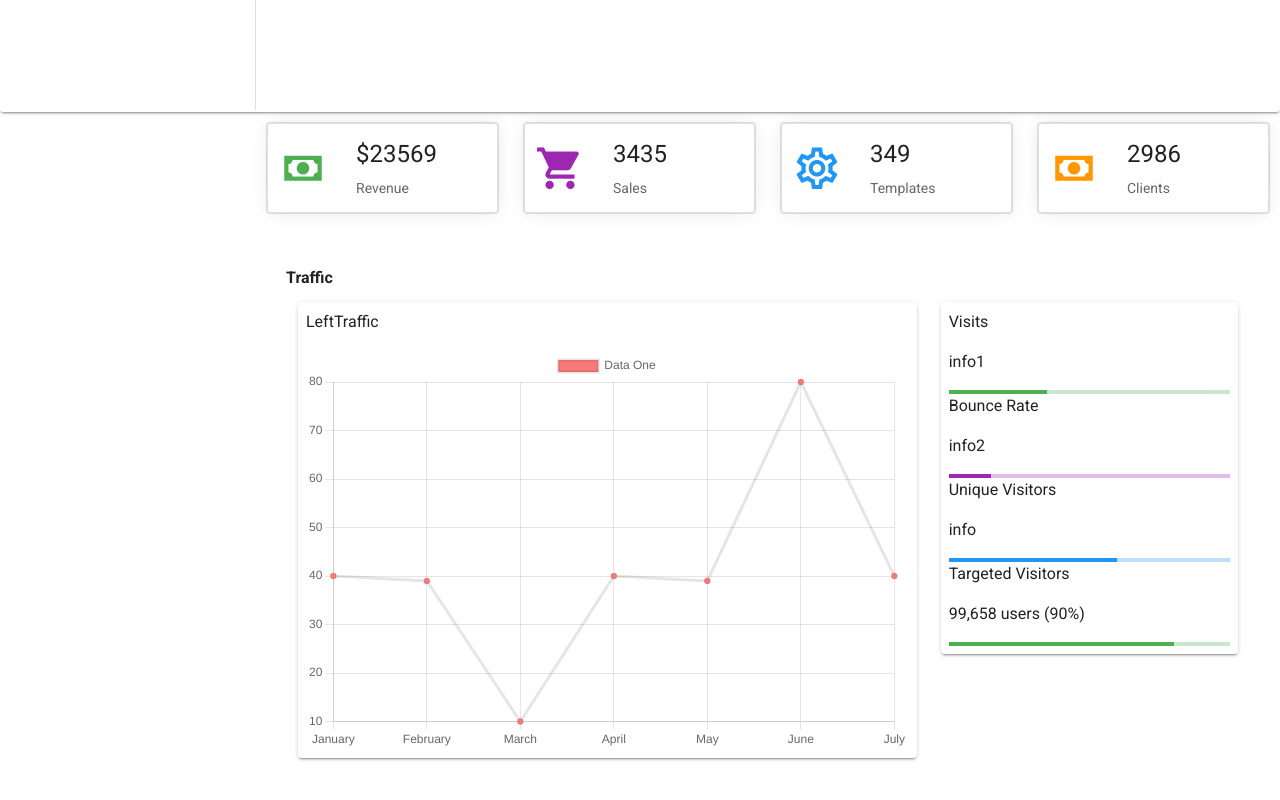
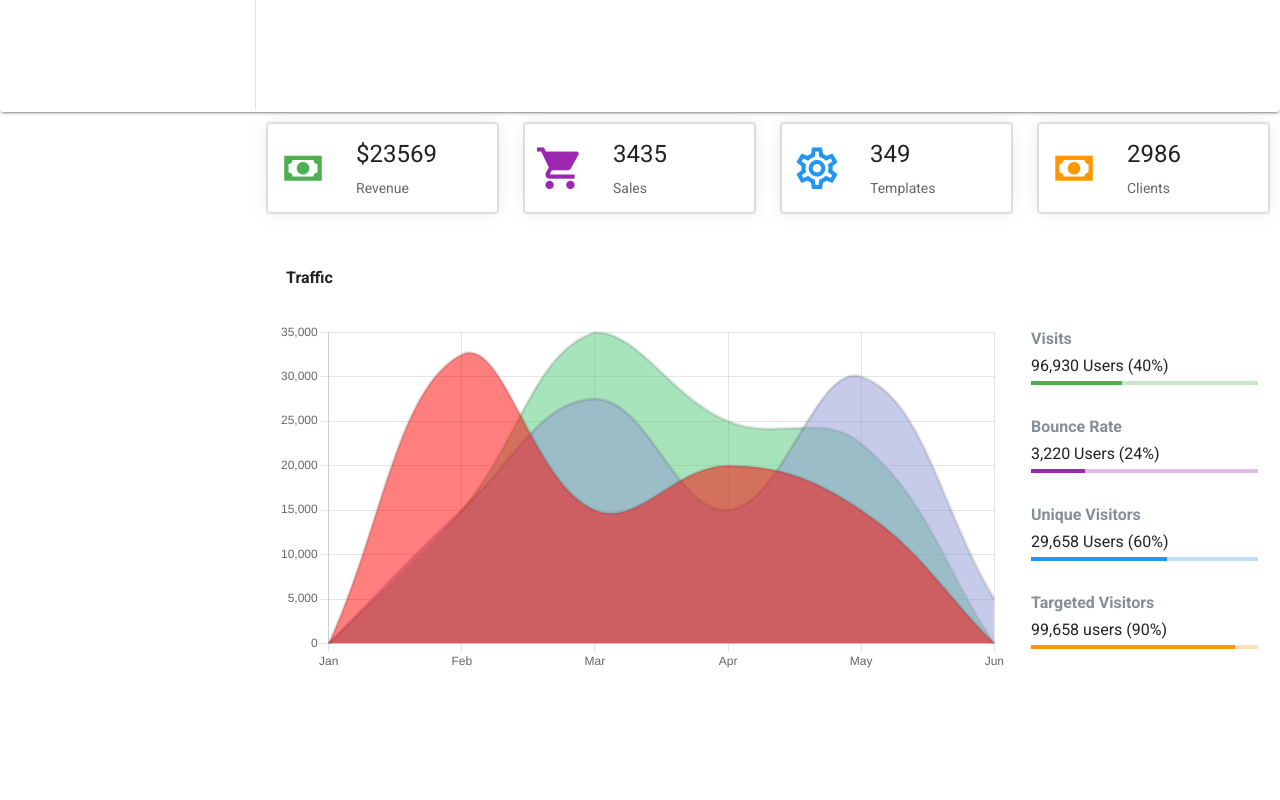
Before and after one commit to vianviet/Practice-VueJs, a Vue app: page / in a window 1280 px wide. Shown: the part 744-1544 px from the top of the page. After the commit the page ends 1510 px from the top, so only its background shows below. Built offline with nearby package versions, Linux system fonts and the light colour scheme.

Commit message:
finish traffic

```diff
--- a/package.json
+++ b/package.json
@@ -8,6 +8,7 @@
     "lint": "vue-cli-service lint"
   },
   "dependencies": {
+    "@seregpie/vue-chart": "^1.1.0",
     "chart.js": "^3.9.1",
     "core-js": "^3.8.3",
     "register-service-worker": "^1.7.2",
--- a/src/App.vue
+++ b/src/App.vue
@@ -1,5 +1,5 @@
 <template>
-  <v-app>
+  <v-app class="app">
     <HeaderPage
       @eventChangeSidebar="changeSideBar"
       @eventChangDrawer="changeDrawer"
@@ -100,6 +100,9 @@ export default Vue.extend({
 </script>
 
 <style lang="scss">
+.app {
+  background-color: #f0f1f6 !important;
+}
 .v-main {
   position: absolute;
   top: 56px;
--- a/src/components/TrafficHome.vue
+++ b/src/components/TrafficHome.vue
@@ -1,14 +1,14 @@
 <template>
-  <div class="traffic-home">
-    <b>Traffic</b>
+  <div class="traffic pb-10">
+    <div class="traffic__title">Traffic</div>
     <v-container>
       <!-- Stack the columns on mobile by making one full-width and the other half-width -->
       <v-row>
-        <v-col cols="12" md="8">
-          <v-card class="pa-2"><LeftTraffic /></v-card>
+        <v-col cols="12" md="9" lg="9">
+          <LeftTraffic />
         </v-col>
-        <v-col cols="12" md="4">
-          <v-card class="pa-2"> <RightTraffic /> </v-card>
+        <v-col cols="12" md="3" lg="3">
+          <RightTraffic />
         </v-col>
       </v-row>
     </v-container>
@@ -24,10 +24,14 @@ export default {
 };
 </script>
 
-<style lang="scss" scoped>
-.traffic-home {
+<style lang="scss">
+.traffic {
   background-color: #fff;
-  padding: 1.25em;
   margin: 2rem 0;
+  border-radius: 10px;
+  &__title {
+    font-weight: 600;
+    padding: 20px;
+  }
 }
 </style>
--- a/src/components/Trafic/LeftTraffic.vue
+++ b/src/components/Trafic/LeftTraffic.vue
@@ -1,6 +1,4 @@
 <template>
-  <div>
-    <p>LeftTraffic</p>
   <LineChartGenerator
     :chart-options="chartOptions"
     :chart-data="chartData"
@@ -12,30 +10,36 @@
     :width="width"
     :height="height"
   />
-  </div>
 </template>
 
 <script>
 import { Line as LineChartGenerator } from "vue-chartjs/legacy";
 import {
-  Chart as ChartJS,
+  Chart,
   Title,
   Tooltip,
-  Legend,
   LineElement,
   LinearScale,
   CategoryScale,
   PointElement,
+  Filler,
 } from "chart.js";
-ChartJS.register(
+Chart.register(
   Title,
   Tooltip,
-  Legend,
   LineElement,
   LinearScale,
   CategoryScale,
-  PointElement
+  PointElement,
+  Filler
 );
+// Chart.defaults.showLine = false;
+// Chart.defaults.onHover = () => {
+//   alert("hello");
+// };
+// Chart.defaults.datasets.line.spanGaps = true;
+console.log(Chart.defaults);
+
 export default {
   name: "LeftTraffic",
   components: {
@@ -56,7 +60,7 @@ export default {
     },
     height: {
       type: Number,
-      default: 400,
+      default: 350,
     },
     cssClasses: {
       default: "",
@@ -71,20 +75,34 @@ export default {
   data() {
     return {
       chartData: {
-        labels: [
-          "January",
-          "February",
-          "March",
-          "April",
-          "May",
-          "June",
-          "July",
-        ],
+        labels: ["Jan", "Feb", "Mar", "Apr", "May", "Jun"],
         datasets: [
           {
+            fill: true,
             label: "Data One",
-            backgroundColor: "#f87979",
-            data: [40, 39, 10, 40, 39, 80, 40],
+            backgroundColor: "rgba(255, 0, 0, 0.5)",
+            // data: [0, 32500, 15000, 20000, 15000, 0],
+            data: [0, 0, 0, 0, 0, 0],
+            tension: 0.4,
+            radius: 0,
+          },
+          {
+            fill: true,
+            label: "Data Two",
+            backgroundColor: "rgb(141, 151, 211, 0.5)",
+            // data: [0, 15000, 27500, 15000, 30000, 5000],
+            data: [0, 0, 0, 0, 0, 0],
+            tension: 0.4,
+            radius: 0,
+          },
+          {
+            fill: true,
+            label: "Data Three",
+            backgroundColor: "rgb(80, 200, 120, 0.5)",
+            data: [0, 15000, 35000, 25000, 22500, 0],
+            // data: [0, 0, 0, 0, 0, 0],
+            tension: 0.4,
+            radius: 0,
           },
         ],
       },
@@ -94,5 +112,13 @@ export default {
       },
     };
   },
+  created() {
+    setTimeout(() => {
+      this.chartData.datasets[0].data = [0, 32500, 15000, 20000, 15000, 0];
+      setTimeout(() => {
+        this.chartData.datasets[1].data = [0, 15000, 27500, 15000, 30000, 5000];
+      }, 1500);
+    }, 1500);
+  },
 };
 </script>
--- a/src/components/Trafic/RightTraffic.vue
+++ b/src/components/Trafic/RightTraffic.vue
@@ -1,28 +1,28 @@
 <template>
-  <div>
+  <div class="traffic__content__right">
     <progress-custom
       title="Visits"
-      info="info1"
-      value="35"
+      info="96,930 Users (40%)"
+      :value="40"
       progressColor="green"
     />
     <progress-custom
       title="Bounce Rate"
-      info="info2"
-      value="15"
+      info="3,220 Users (24%)"
+      :value="24"
       progressColor="purple"
     />
     <progress-custom
       title="Unique Visitors"
-      info="info"
-      value="60"
+      info="29,658 Users (60%)"
+      :value="60"
       progressColor="blue"
     />
     <progress-custom
       title="Targeted Visitors"
       info="99,658 users (90%)"
-      value="80"
-      progressColor="green"
+      :value="90"
+      progressColor="orange"
     />
   </div>
 </template>
@@ -34,3 +34,14 @@ export default {
   components: { ProgressCustom },
 };
 </script>
+
+<style lang="scss">
+.traffic__content__right {
+  width: 100%;
+  height: 100%;
+  display: flex;
+  flex-direction: column;
+  gap: 30px;
+  margin-top: 5px;
+}
+</style>
--- a/src/components/common/CustomCard.vue
+++ b/src/components/common/CustomCard.vue
@@ -8,7 +8,7 @@
       </div>
       <v-list-item-content>
         <v-list-item-title class="text-h5 mb-1">
-          {{ cardTitle }}
+          {{ `${dollarSign ? `$` : ""}${cardTitle}` }}
         </v-list-item-title>
         <v-list-item-subtitle>{{ cardSubtitle }}</v-list-item-subtitle>
       </v-list-item-content>
@@ -40,6 +40,10 @@ export default {
       type: String,
       default: "",
     },
+    dollarSign: {
+      type: Boolean,
+      default: false,
+    },
   },
 };
 </script>
--- a/src/components/common/ProgressCustom.vue
+++ b/src/components/common/ProgressCustom.vue
@@ -1,9 +1,9 @@
 <template>
   <div class="progress-item">
-    <p class="progress-item">{{ title }}</p>
-    <p class="progress-info">
+    <div class="progress-item__title">{{ title }}</div>
+    <div class="progress-info">
       {{ info }}
-    </p>
+    </div>
     <v-progress-linear
       :color="progressColor"
       :value="value"
@@ -35,4 +35,15 @@ export default {
 };
 </script>
 
-<style lang="scss" scoped></style>
+<style lang="scss" scoped>
+.progress-item {
+  display: flex;
+  flex-direction: column;
+  gap: 3px;
+  &__title {
+    font-size: 1em;
+    font-weight: 600;
+    color: #868e96;
+  }
+}
+</style>
--- a/src/pages/Dashboard.vue
+++ b/src/pages/Dashboard.vue
@@ -16,6 +16,7 @@
             :cardTitle="item.cardTitle"
             :cardSubtitle="item.cardSubtitle"
             :iconSize="item.iconSize"
+            :dollarSign="item.dollarSign"
           />
         </v-card>
       </v-col>
@@ -36,47 +37,48 @@ export default {
         {
           iconColor: "green",
           icon: "mdi-cash",
-          cardTitle: `$${0}`,
+          cardTitle: "0",
           cardSubtitle: "Revenue",
           iconSize: 50,
+          dollarSign: true,
+          value: 23569,
         },
         {
           iconColor: "purple",
           icon: "mdi-cart",
-          cardTitle: `${0}`,
+          cardTitle: "0",
           cardSubtitle: "Sales",
           iconSize: 50,
+          dollarSign: false,
+          value: 3435,
         },
         {
           iconColor: "blue",
           icon: "mdi-cog-outline",
-          cardTitle: `${0}`,
+          cardTitle: "0",
           cardSubtitle: "Templates",
           iconSize: 50,
+          dollarSign: false,
+          value: 349,
         },
         {
           iconColor: "orange",
           icon: "mdi-cash",
-          cardTitle: `${0}`,
+          cardTitle: "0",
           cardSubtitle: "Clients",
           iconSize: 50,
+          dollarSign: false,
+          value: 2986,
         },
       ],
     };
   },
   name: "dash-board",
   created() {
-    animateNumber(23569, 3000, 10, (data) => {
-      this.cardItems[0].cardTitle = `$${data}`;
-    });
-    animateNumber(3435, 3000, 10, (data) => {
-      this.cardItems[1].cardTitle = `${data}`;
-    });
-    animateNumber(349, 3000, 10, (data) => {
-      this.cardItems[2].cardTitle = `${data}`;
-    });
-    animateNumber(2986, 3000, 10, (data) => {
-      this.cardItems[3].cardTitle = `${data}`;
+    this.cardItems.forEach((each) => {
+      animateNumber(each.value, 2000, 10, (data) => {
+        each.cardTitle = `${data}`;
+      });
     });
   },
 };
```
Also changed, not shown: 1 other file (tests, documents, lock files or other folders). Lines whose indentation alone changed are shown as unchanged.
